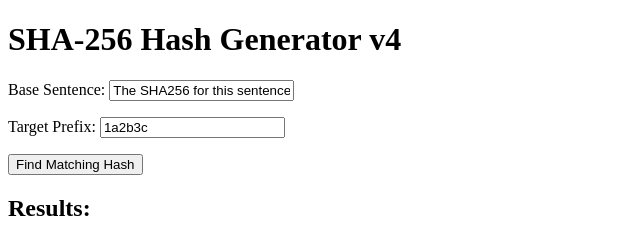
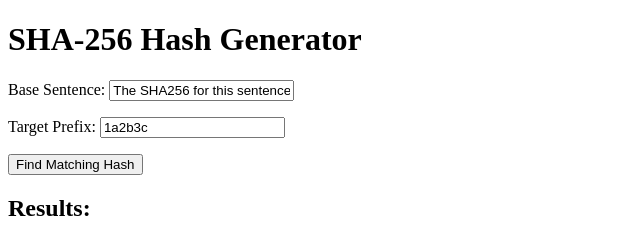
Before and after one commit to cfiorelli/shagen, a plain HTML site: page index.html in a window 1280 px wide. Shown: the full height of the page, 0-640 px from the left. Drawn offline with Linux system fonts and the light colour scheme.

Commit message:
update v

```diff
--- a/index.html
+++ b/index.html
@@ -3,10 +3,10 @@
 <head>
     <meta charset="UTF-8">
     <meta name="viewport" content="width=device-width, initial-scale=1.0">
-    <title>SHA-256 Hash Generator v4</title>
+    <title>SHA-256 Hash Generator v5</title>
 </head>
 <body>
-    <h1>SHA-256 Hash Generator v4</h1>
+    <h1>SHA-256 Hash Generator</h1>
 
     <p>
         Base Sentence:
```
